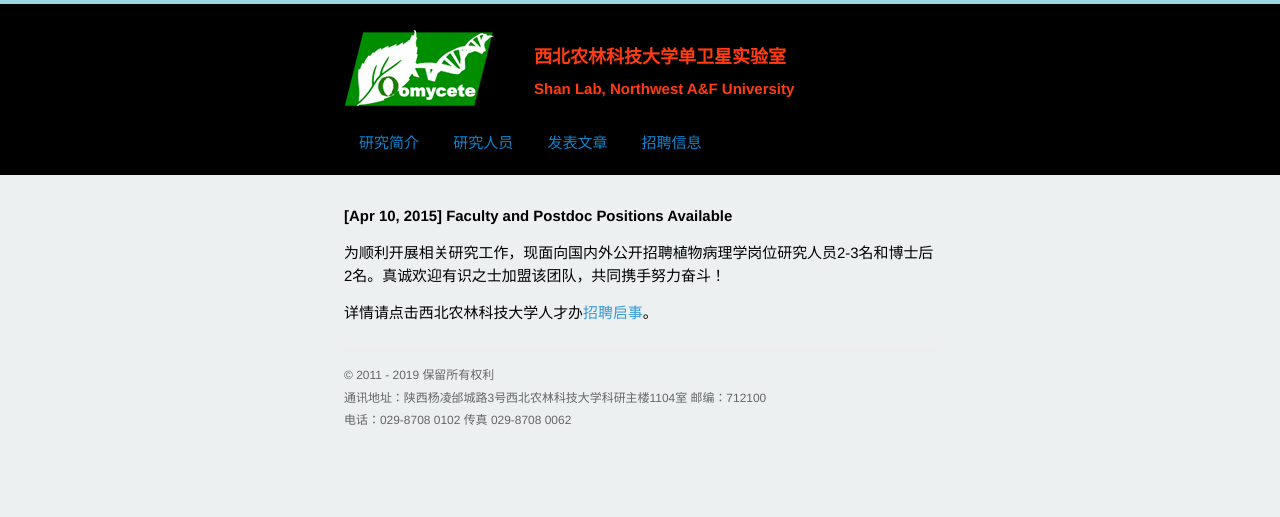
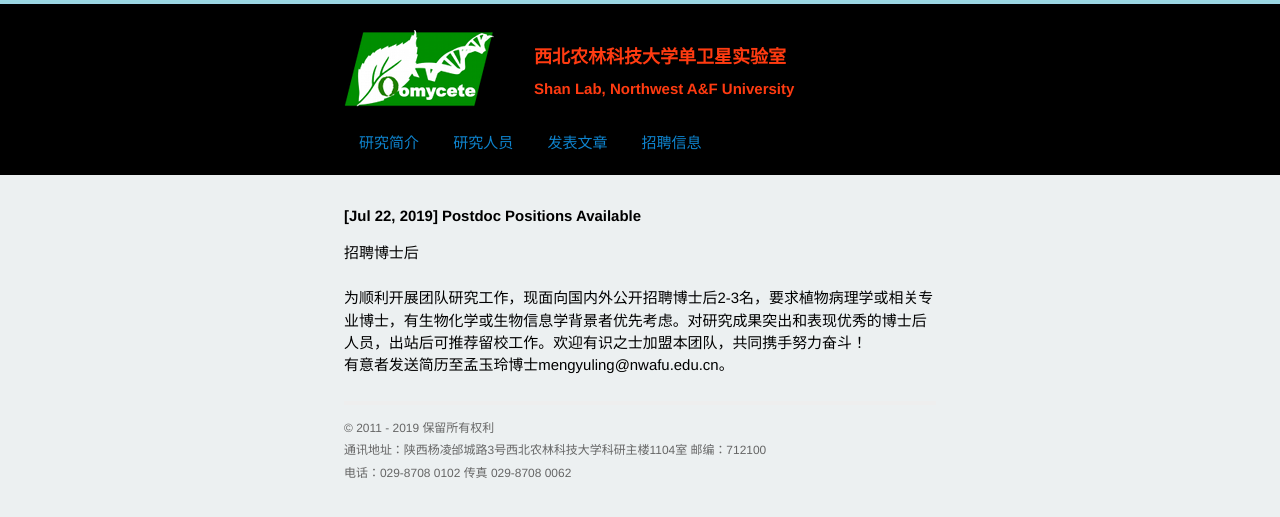
Before and after one commit to shanclub2/shanlab, a Jekyll site: the page built from positions.html, in a window 1280 px wide. Shown: the top 517 px of the page. Built offline with Jekyll 4.4.1, drawn with Linux system fonts in a browser that asks for light colours; Markdown is read by kramdown in place of the engine named in the settings; a script that is not in the unit is left out.

Commit message:
upd position

```diff
--- a/positions.html
+++ b/positions.html
@@ -6,11 +6,10 @@ title: 单卫星实验室
 
 <div id="home">
 
-	<h3>[Apr 10, 2015] Faculty and Postdoc Positions Available</h3>
+	<h3>[Jul 22, 2019]  Postdoc Positions Available  </h3>
+  <p>招聘博士后<br>
+	  <br>
+	  为顺利开展团队研究工作，现面向国内外公开招聘博士后2-3名，要求植物病理学或相关专业博士，有生物化学或生物信息学背景者优先考虑。对研究成果突出和表现优秀的博士后人员，出站后可推荐留校工作。欢迎有识之士加盟本团队，共同携手努力奋斗！<br>
+  有意者发送简历至孟玉玲博士mengyuling@nwafu.edu.cn。</p>
 	<p>
-	为顺利开展相关研究工作，现面向国内外公开招聘植物病理学岗位研究人员2-3名和博士后2名。真诚欢迎有识之士加盟该团队，共同携手努力奋斗！
-	<p>
-	详情请点击西北农林科技大学人才办<a href="http://rcb.nwsuaf.edu.cn/show.php?articleid=1191">招聘启事</a>。
-	<p>
-
 </div>
```
